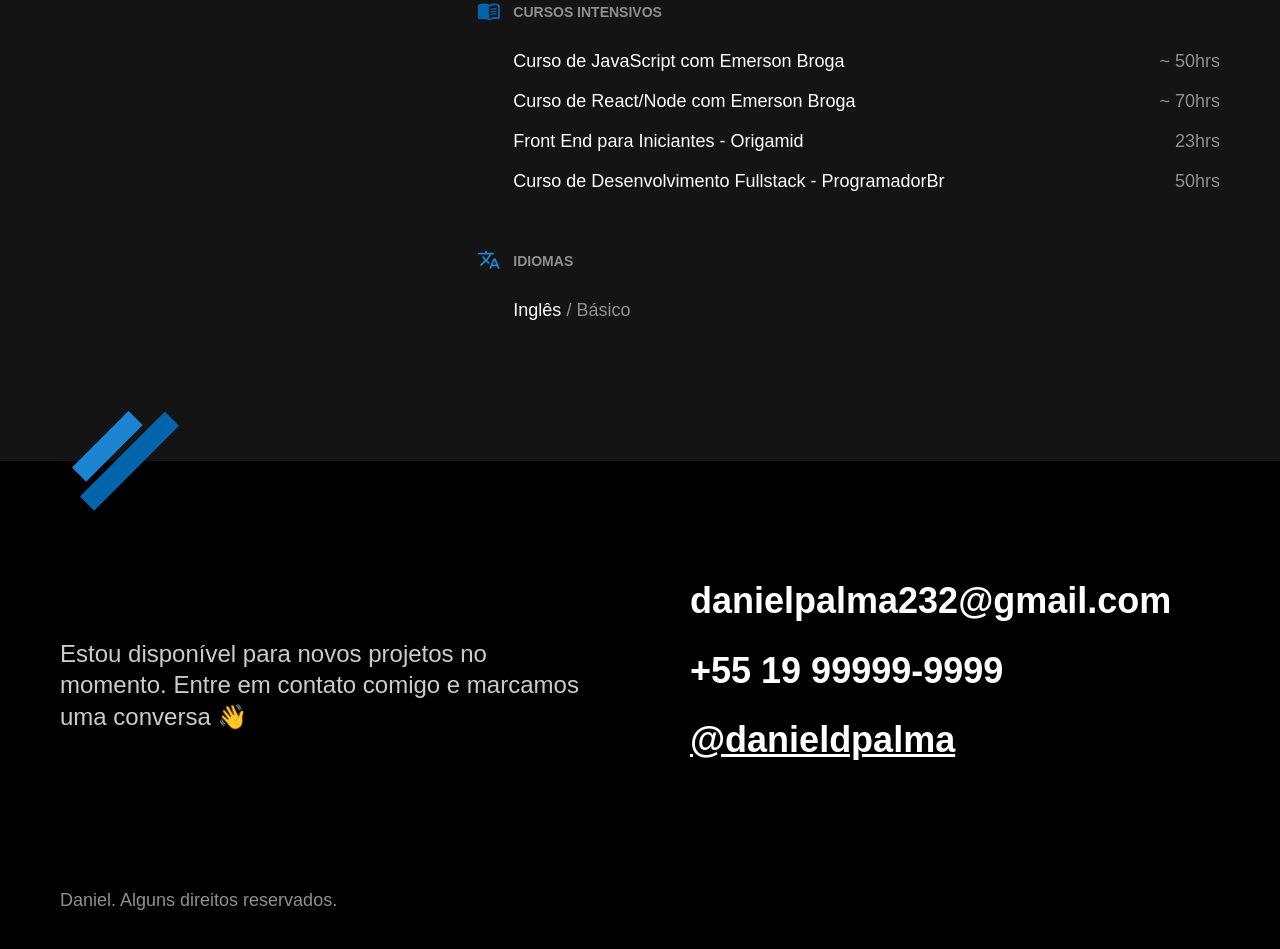
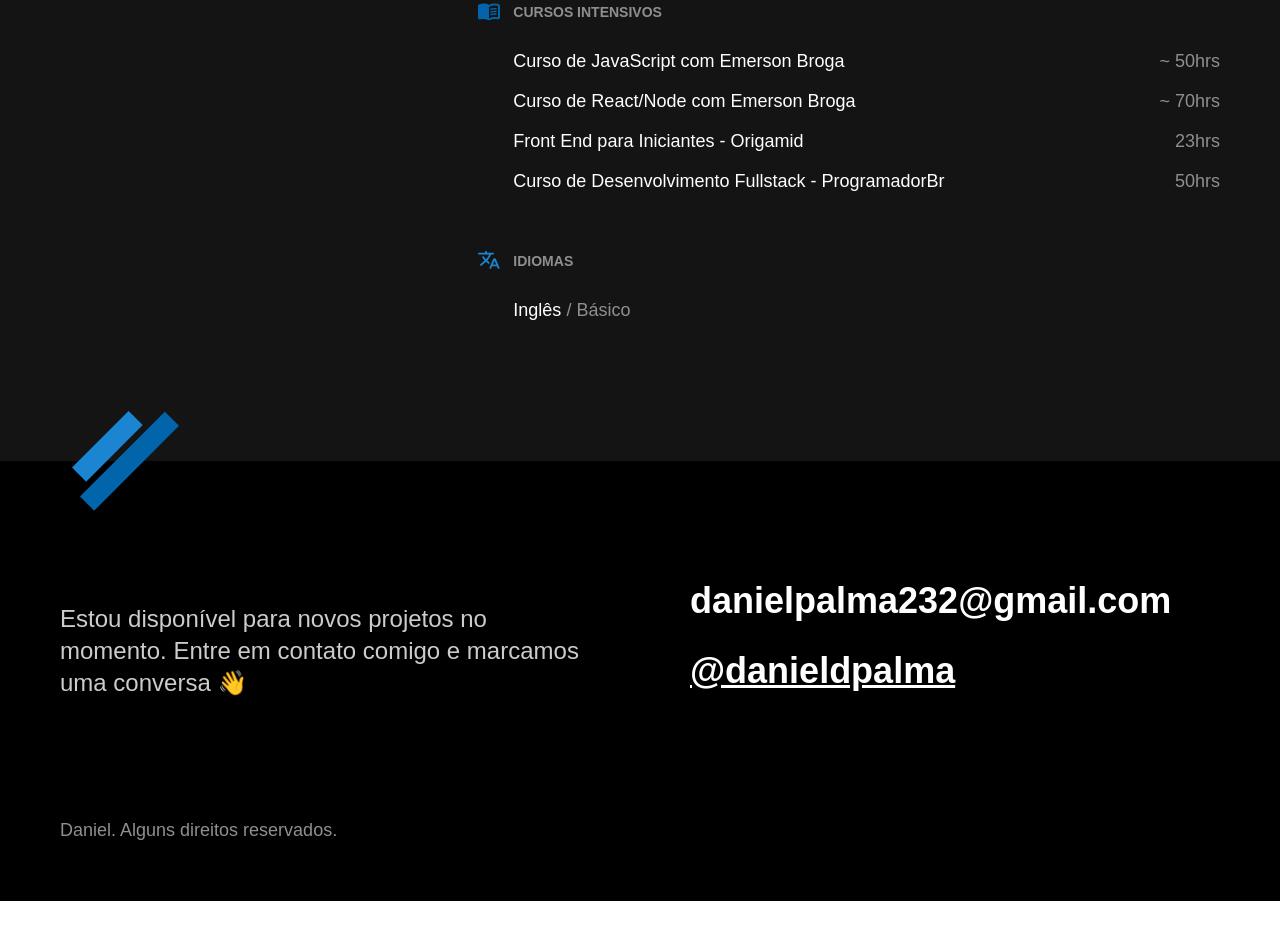
Before and after one commit to danieldpalma/portfolio-origamid, a plain HTML site: page index.html in a window 1280 px wide. Shown: the part 1902-2851 px from the top of the page. After the commit the page ends 2803 px from the top, so only its background shows below. Drawn offline with Linux system fonts and the light colour scheme.

Commit message:
Atualizado url no index e adicionado link para hospedagem do projeto

```diff
--- a/index.html
+++ b/index.html
@@ -12,7 +12,7 @@
   </head>
   <body>
       <header class="header">
-        <a href="/">
+        <a href="https://danieldpalma.github.io/portfolio-origamid/">
           <img src="./img/marca.svg" alt="Logo" width="104" height="38"/>
         </a>
         <nav>
@@ -106,8 +106,7 @@
           <p class="footer-texto">Estou disponível para novos projetos no momento. Entre em contato comigo e marcamos uma conversa 👋</p>
           <ul class="footer-contato">
               <li>danielpalma232@gmail.com</li>
-              <li>+55 19 99999-9999</li>
-              <li><a href="/">@danieldpalma</a></li>
+              <li><a href="https://www.linkedin.com/in/danieldpalma" target="_blank">@danieldpalma</a></li>
           </ul>
           <p class="footer-copy">Daniel. Alguns direitos reservados.</p>
         </div>
```
Also changed, not shown: 1 other file.
